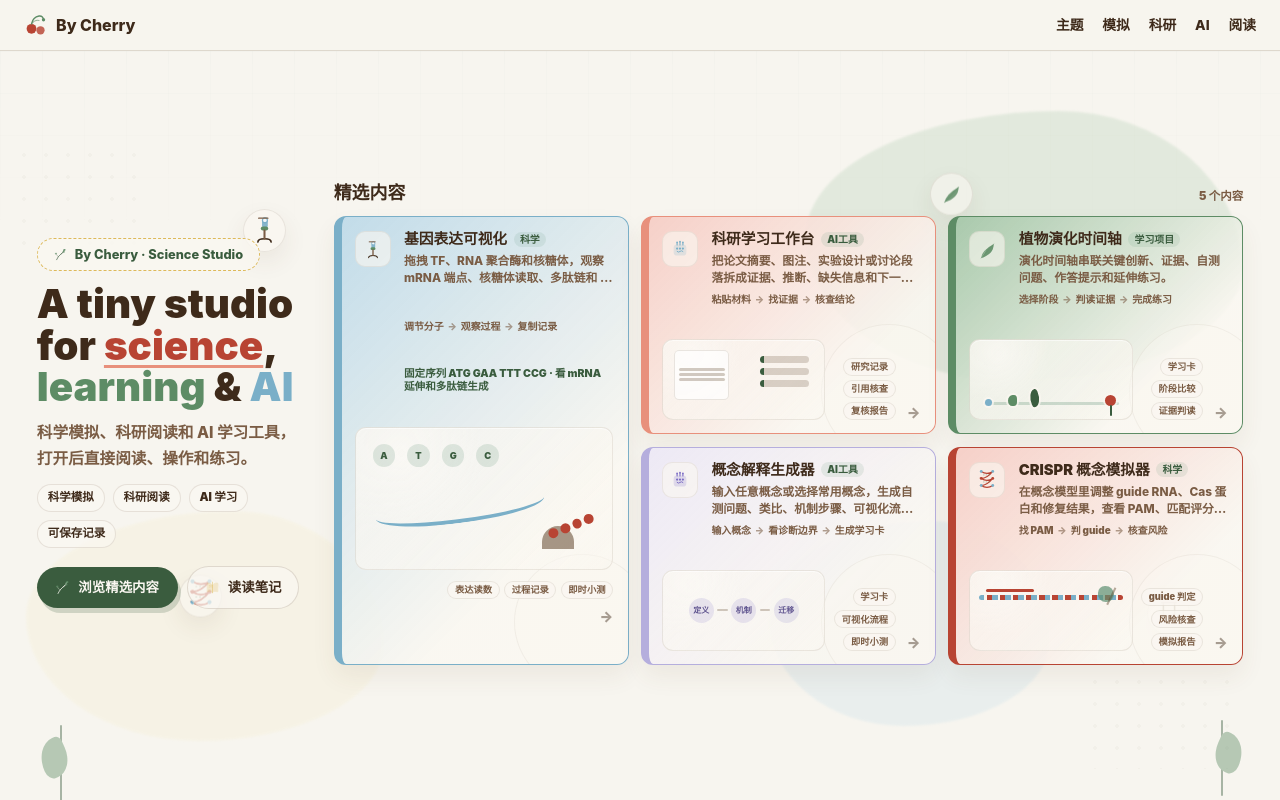
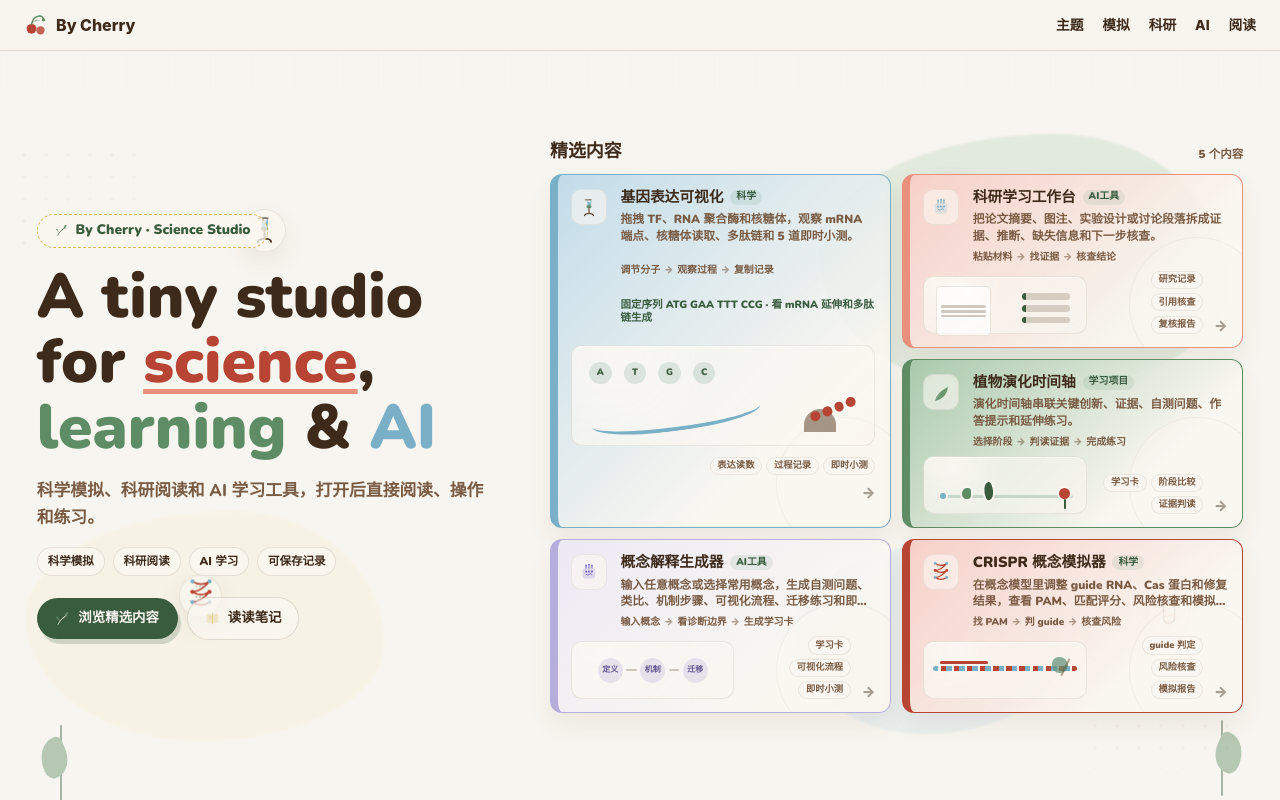
Before and after one commit to liruirui321/Bycherry, a React (Vite) app: page / in a window 1280 px wide. Built offline with nearby package versions, Linux system fonts and the light colour scheme.

Commit message:
Restore original studio home balance

```diff
--- a/src/app/components/Hero.tsx
+++ b/src/app/components/Hero.tsx
@@ -119,11 +119,11 @@ export function Hero() {
       className="hero-shell"
       aria-labelledby="hero-heading"
       style={{
-        fontFamily: "-apple-system, BlinkMacSystemFont, 'Segoe UI', sans-serif",
+        fontFamily: "'Nunito', -apple-system, BlinkMacSystemFont, 'Segoe UI', sans-serif",
         minHeight: "calc(100svh - 50px)",
         position: "relative",
         overflow: "hidden",
-        padding: "clamp(2.1rem, 4.2vh, 3rem) clamp(1rem, 3vw, 2.3rem) clamp(2.2rem, 4.8vh, 3.2rem)",
+        padding: "clamp(2.4rem, 5vh, 3.4rem) clamp(1rem, 3vw, 2.3rem) clamp(2.2rem, 4.8vh, 3.2rem)",
         width: "100%",
         maxWidth: "100%",
         boxSizing: "border-box",
@@ -148,9 +148,9 @@ export function Hero() {
         <div className="hero-float-deco hero-float-leaf"><IconLeafSmall size={24} color="var(--cherry-sage)" /></div>
       </div>
 
-      <div className="hero-inner" style={{ position: "relative", zIndex: 2, maxWidth: 1900, width: "100%", minWidth: 0, margin: "0 auto", boxSizing: "border-box", display: "grid", gridTemplateColumns: "minmax(270px, 0.38fr) minmax(900px, 1.62fr)", gap: "clamp(1rem, 2.1vw, 2.4rem)", alignItems: "center" }}>
-        <div className="hero-copy-panel" style={{ minWidth: 0, display: "grid", gap: "0.78rem", justifyItems: "start", textAlign: "left", alignContent: "center", paddingTop: "0" }}>
-          <div style={{ display: "inline-flex", alignItems: "center", gap: 8, width: "fit-content", border: "1.5px dashed var(--cherry-yellow)", borderRadius: 999, padding: "0.36rem 1rem", color: "var(--cherry-forest)", fontSize: "0.8rem", fontWeight: 850, background: "rgba(250,247,241,0.76)", letterSpacing: 0 }}>
+      <div className="hero-inner" style={{ position: "relative", zIndex: 2, maxWidth: 1480, width: "100%", minWidth: 0, margin: "0 auto", boxSizing: "border-box", display: "grid", gridTemplateColumns: "minmax(420px, 0.48fr) minmax(660px, 0.72fr)", gap: "clamp(2rem, 4vw, 4.2rem)", alignItems: "center" }}>
+        <div className="hero-copy-panel" style={{ minWidth: 0, display: "grid", gap: "1rem", justifyItems: "start", textAlign: "left", alignContent: "center", paddingTop: "0" }}>
+          <div style={{ display: "inline-flex", alignItems: "center", gap: 8, width: "fit-content", border: "1.5px dashed var(--cherry-yellow)", borderRadius: 999, padding: "0.36rem 1.05rem", color: "var(--cherry-forest)", fontSize: "0.86rem", fontWeight: 850, background: "rgba(250,247,241,0.76)", letterSpacing: 0 }}>
             <IconBranch size={13} color="var(--cherry-forest)" />
             By Cherry · Science Studio
           </div>
@@ -158,10 +158,10 @@ export function Hero() {
             id="hero-heading"
             className="hero-title"
             style={{
-              fontFamily: "-apple-system, BlinkMacSystemFont, 'Segoe UI', sans-serif",
-              fontSize: "clamp(2.05rem, 3.15vw, 3.85rem)",
-              fontWeight: 920,
-              lineHeight: 1.03,
+              fontFamily: "'Nunito', -apple-system, BlinkMacSystemFont, 'Segoe UI', sans-serif",
+              fontSize: "clamp(3.15rem, 4.85vw, 5.45rem)",
+              fontWeight: 900,
+              lineHeight: 1.06,
               color: "var(--cherry-warm-brown)",
               margin: "0",
               letterSpacing: 0,
@@ -178,7 +178,7 @@ export function Hero() {
             {" & "}
             <span style={{ color: "var(--cherry-blue)" }}>AI</span>
           </h1>
-          <p className="hero-subtitle" style={{ margin: 0, color: "var(--cherry-warm-mid)", fontSize: "clamp(0.98rem, 1.18vw, 1.22rem)", lineHeight: 1.62, fontWeight: 760, maxWidth: 470, overflowWrap: "anywhere", wordBreak: "break-word" }}>
+          <p className="hero-subtitle" style={{ margin: 0, color: "var(--cherry-warm-mid)", fontSize: "clamp(1.05rem, 1.28vw, 1.32rem)", lineHeight: 1.62, fontWeight: 760, maxWidth: 560, overflowWrap: "anywhere", wordBreak: "break-word" }}>
             科学模拟、科研阅读和 AI 学习工具，打开后直接阅读、操作和练习。
           </p>
           <div className="hero-scope-row" role="group" aria-label="内容范围" style={{ display: "flex", gap: "0.5rem", flexWrap: "wrap" }}>
@@ -233,12 +233,12 @@ export function Hero() {
           </div>
         </div>
 
-        <div className="hero-featured-panel" style={{ minWidth: 0, display: "grid", gap: "0.78rem", width: "100%", alignContent: "start" }}>
+        <div className="hero-featured-panel" style={{ minWidth: 0, display: "grid", gap: "0.75rem", width: "100%", alignContent: "start" }}>
           <div style={{ display: "flex", alignItems: "end", justifyContent: "space-between", gap: "0.75rem", minWidth: 0 }}>
             <h2 style={{ margin: 0, color: "var(--cherry-warm-brown)", fontSize: "1.12rem", lineHeight: 1.2, fontWeight: 950, textAlign: "left" }}>精选内容</h2>
             <span className="hero-entry-grid-note" style={{ color: "var(--cherry-warm-mid)", fontSize: "0.72rem", lineHeight: 1.2, fontWeight: 880, textAlign: "right" }}>{entries.length} 个内容</span>
           </div>
-          <nav id="works" className="hero-entry-grid" aria-label="内容目录" style={{ display: "grid", gridTemplateColumns: "repeat(6, minmax(0, 1fr))", gap: "0.78rem", minWidth: 0, maxWidth: "100%", boxSizing: "border-box" }}>
+          <nav id="works" className="hero-entry-grid" aria-label="内容目录" style={{ display: "grid", gridTemplateColumns: "repeat(4, minmax(0, 1fr))", gap: "0.72rem", minWidth: 0, maxWidth: "100%", boxSizing: "border-box" }}>
             {entries.map((entry, index) => (
               <a
                 className="hero-entry-card"
@@ -267,7 +267,7 @@ export function Hero() {
                   overflow: "hidden",
                   minWidth: 0,
                   maxWidth: "100%",
-                  minHeight: 218,
+                  minHeight: 154,
                   boxSizing: "border-box",
                   boxShadow: "0 12px 24px rgba(94,68,42,0.07)",
                   transform: "none",
@@ -301,7 +301,7 @@ export function Hero() {
                     固定序列 ATG GAA TTT CCG · 看 mRNA 延伸和多肽链生成
                   </span>
                 ) : null}
-                <span className="hero-entry-side" aria-hidden="true" style={{ gridColumn: "1 / 3", display: "flex", justifyContent: "space-between", gap: "0.68rem", alignItems: "end", minHeight: "5.2rem" }}>
+                <span className="hero-entry-side" aria-hidden="true" style={{ gridColumn: "1 / 3", display: "flex", justifyContent: "space-between", gap: "0.68rem", alignItems: "end", minHeight: "3.55rem" }}>
                   {entry.visualKind ? <HeroMiniVisual kind={entry.visualKind} /> : <span style={{ color: "rgba(62,42,26,0.34)", fontSize: "0.74rem", lineHeight: 1, fontWeight: 950 }}>{String(index + 1).padStart(2, "0")}</span>}
                   <span className="hero-entry-output-list" style={{ display: "flex", flexWrap: "wrap", gap: "0.26rem", justifyContent: "flex-end", alignItems: "center", flex: "1 1 auto", minWidth: 0 }}>
                     {entry.outputs.slice(0, 3).map((output) => (
@@ -323,7 +323,7 @@ export function Hero() {
           position: absolute;
           inset: 0 0 auto 0;
           height: 220px;
-          opacity: 0.42;
+          opacity: 0.22;
           background:
             linear-gradient(rgba(58,92,62,0.055) 1px, transparent 1px),
             linear-gradient(90deg, rgba(58,92,62,0.055) 1px, transparent 1px);
@@ -339,10 +339,10 @@ export function Hero() {
         }
 
         .hero-wash-sage {
-          width: min(34vw, 500px);
-          height: 270px;
-          right: 3%;
-          top: 8%;
+          width: min(32vw, 460px);
+          height: 260px;
+          right: 4%;
+          top: 11%;
           background: var(--cherry-sage-light);
         }
 
@@ -355,10 +355,10 @@ export function Hero() {
         }
 
         .hero-wash-blue {
-          width: min(22vw, 320px);
-          height: 205px;
-          right: 18%;
-          bottom: 10%;
+          width: min(21vw, 300px);
+          height: 190px;
+          right: 17%;
+          bottom: 9%;
           background: var(--cherry-blue-light);
         }
 
@@ -366,7 +366,7 @@ export function Hero() {
           position: absolute;
           width: 128px;
           height: 112px;
-          opacity: 0.14;
+          opacity: 0.12;
           background-image: radial-gradient(circle, rgba(94,68,42,0.22) 2px, transparent 2px);
           background-size: 22px 22px;
         }
@@ -519,12 +519,12 @@ export function Hero() {
           flex-direction: column;
           align-items: stretch;
           justify-content: end;
-          min-height: 11.15rem;
+          min-height: 8.7rem;
         }
 
         .hero-entry-card:first-child .hero-mini-visual {
           width: 100%;
-          height: 8.9rem;
+          height: 6.35rem;
         }
 
         .hero-entry-card:first-child .hero-mini-visual-gene .hero-mini-dna {
@@ -542,7 +542,7 @@ export function Hero() {
 
         .hero-entry-card:first-child .hero-mini-visual-gene .hero-mini-rna {
           left: 1.18rem;
-          top: 4.02rem;
+          top: 3.45rem;
           width: 10.6rem;
           height: 1.9rem;
           border-bottom-width: 4px;
@@ -550,14 +550,14 @@ export function Hero() {
 
         .hero-entry-card:first-child .hero-mini-visual-gene .hero-mini-ribosome {
           right: 2.4rem;
-          bottom: 1.24rem;
+          bottom: 0.84rem;
           width: 2rem;
           height: 1.42rem;
         }
 
         .hero-entry-card:first-child .hero-mini-visual-gene .hero-mini-chain {
           right: 1.05rem;
-          bottom: 2.36rem;
+          bottom: 1.96rem;
           gap: 0.18rem;
         }
 
@@ -581,7 +581,7 @@ export function Hero() {
           position: relative;
           display: block;
           width: 10.2rem;
-          height: 5.05rem;
+          height: 3.6rem;
           border: 1px solid rgba(94,68,42,0.1);
           border-radius: 11px;
           background:
@@ -618,7 +618,7 @@ export function Hero() {
         .hero-mini-visual-gene .hero-mini-rna {
           position: absolute;
           left: 0.92rem;
-          top: 2.36rem;
+          top: 2.05rem;
           width: 5.4rem;
           height: 1.28rem;
           border-bottom: 3px solid var(--cherry-blue);
@@ -629,7 +629,7 @@ export function Hero() {
         .hero-mini-visual-gene .hero-mini-ribosome {
           position: absolute;
           right: 1.32rem;
-          bottom: 0.88rem;
+          bottom: 0.58rem;
           width: 1.45rem;
           height: 1.04rem;
           border-radius: 999px 999px 0.7rem 0.7rem;
@@ -639,7 +639,7 @@ export function Hero() {
         .hero-mini-visual-gene .hero-mini-chain {
           position: absolute;
           right: 0.52rem;
-          bottom: 1.72rem;
+          bottom: 1.42rem;
           display: flex;
           gap: 0.14rem;
           transform: rotate(-22deg);
```
Also changed, not shown: scripts/verify-content-integrity.mjs.
